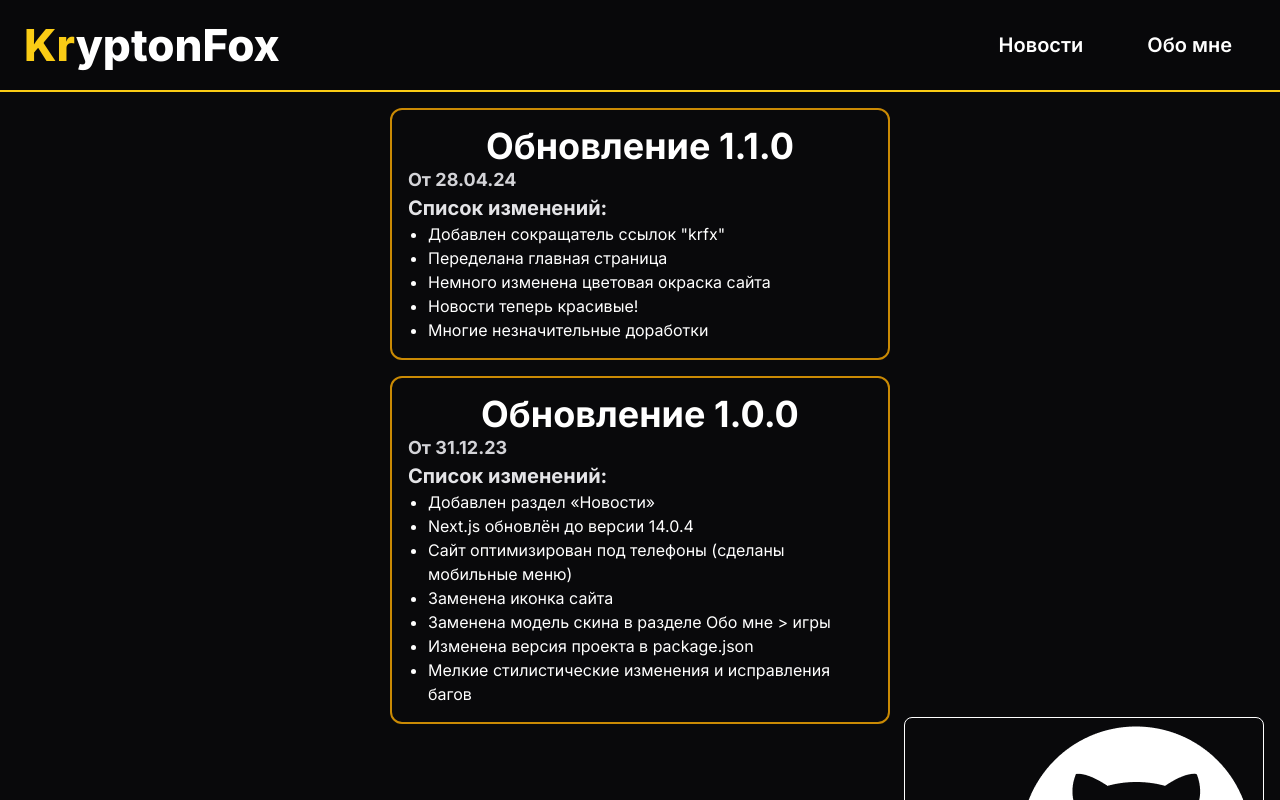
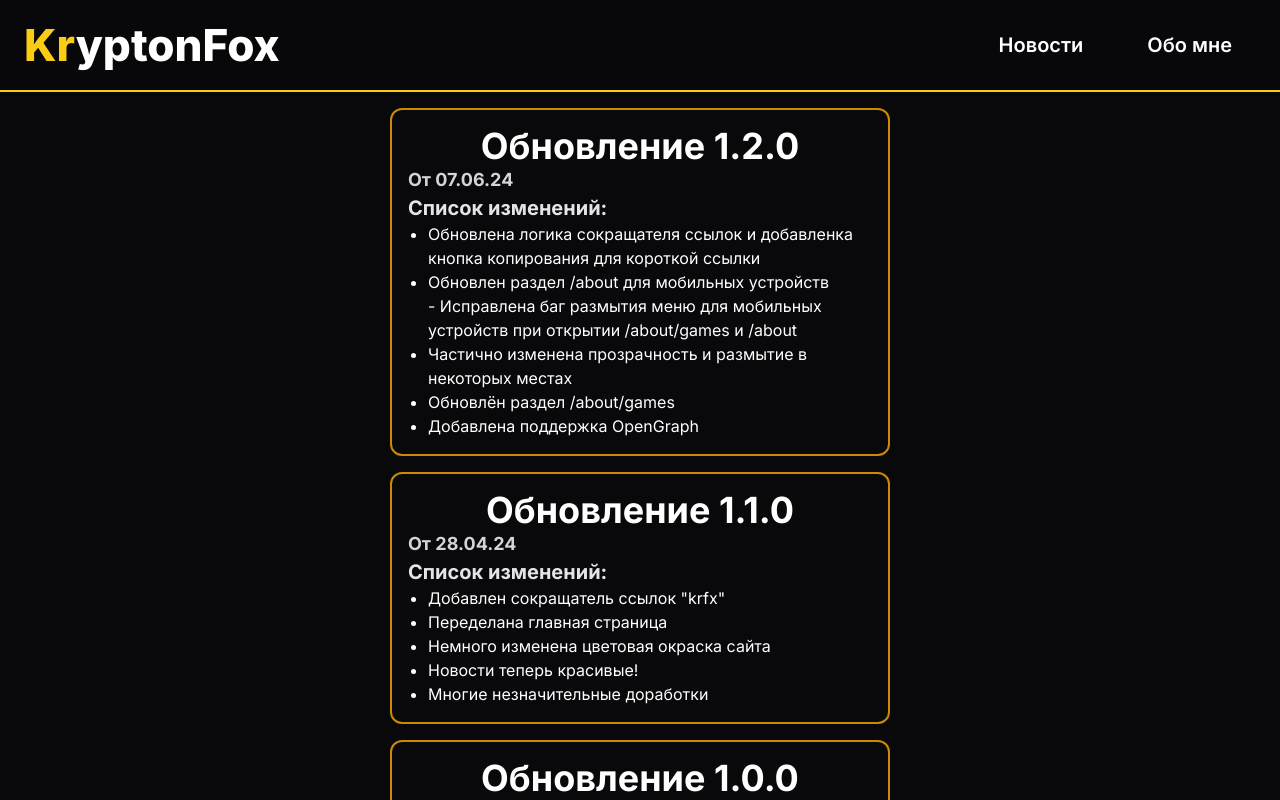
Before and after one commit to KryptonFox/kryptonfox-page, a Next.js app: page /news in a window 1280 px wide. Shown: the top 800 px of the page. Built offline with nearby package versions, Linux system fonts and the light colour scheme; a web font is replaced by a local one.

Commit message:
Update 1.2.0

```diff
--- a/package.json
+++ b/package.json
@@ -1,6 +1,6 @@
 {
   "name": "kryptonfox-page",
-  "version": "1.1.0",
+  "version": "1.2.0",
   "private": true,
   "scripts": {
     "dev": "next dev",
--- a/src/app/news/page.tsx
+++ b/src/app/news/page.tsx
@@ -4,6 +4,16 @@ import Post from './Post';
 export default function page() {
   return (
     <div className="flex flex-col items-center space-y-4 py-4">
+      <Post header='Обновление 1.2.0' date='07.06.24'>
+        <ul className="list-disc ml-5">
+          <li>Обновлена логика сокращателя ссылок и добавленка кнопка копирования для короткой ссылки</li>
+          <li>Обновлен раздел /about для мобильных устройств</li>
+          - Исправлена баг размытия меню для мобильных устройств при открытии /about/games и /about
+          <li>Частично изменена прозрачность и размытие в некоторых местах</li>
+          <li>Обновлён раздел /about/games</li>
+          <li>Добавлена поддержка OpenGraph</li>
+        </ul>
+      </Post>
       <Post header="Обновление 1.1.0" date="28.04.24">
         <ul className="list-disc ml-5">
           <li>Добавлен сокращатель ссылок {'"krfx"'}</li>
```
